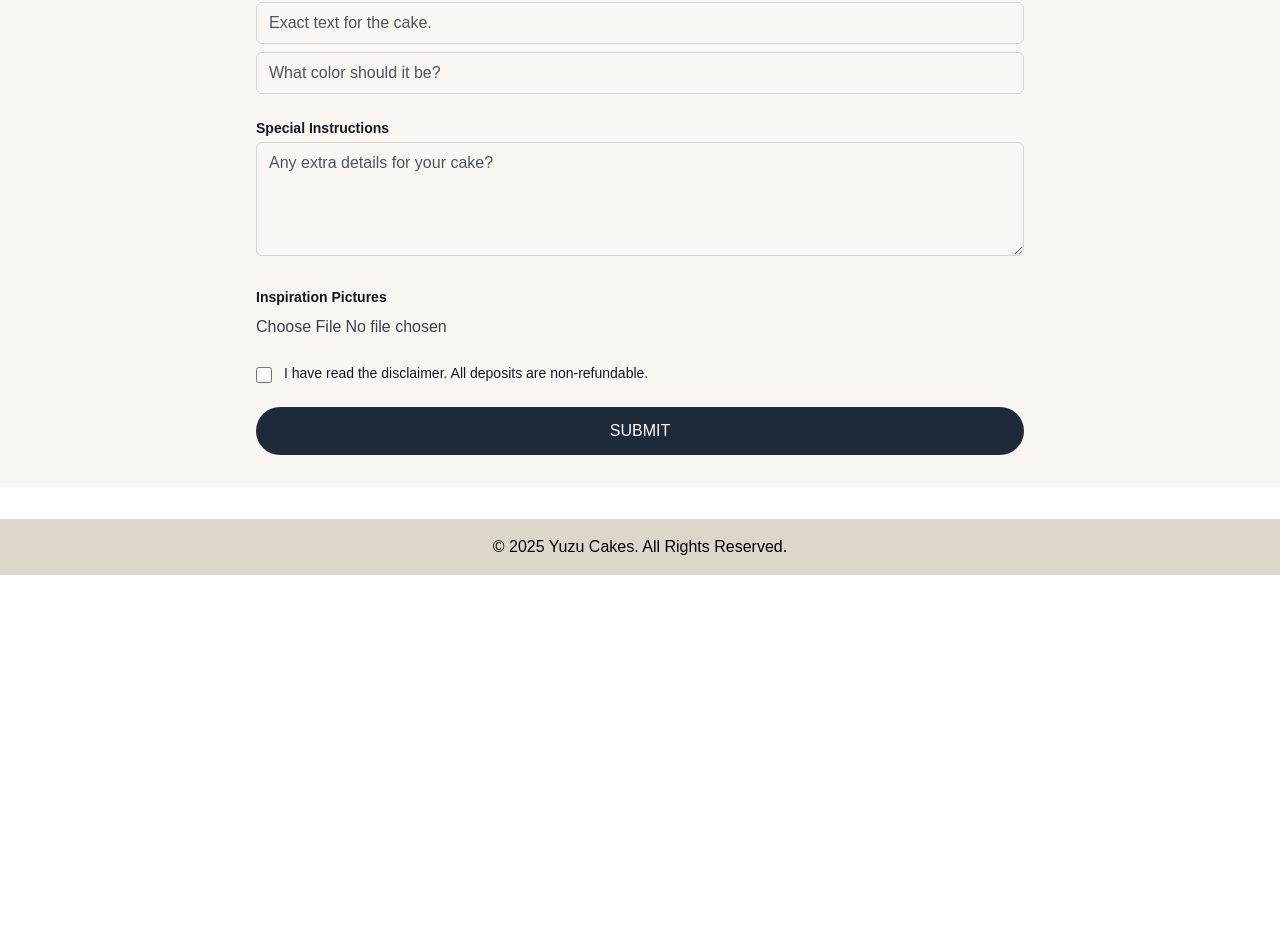
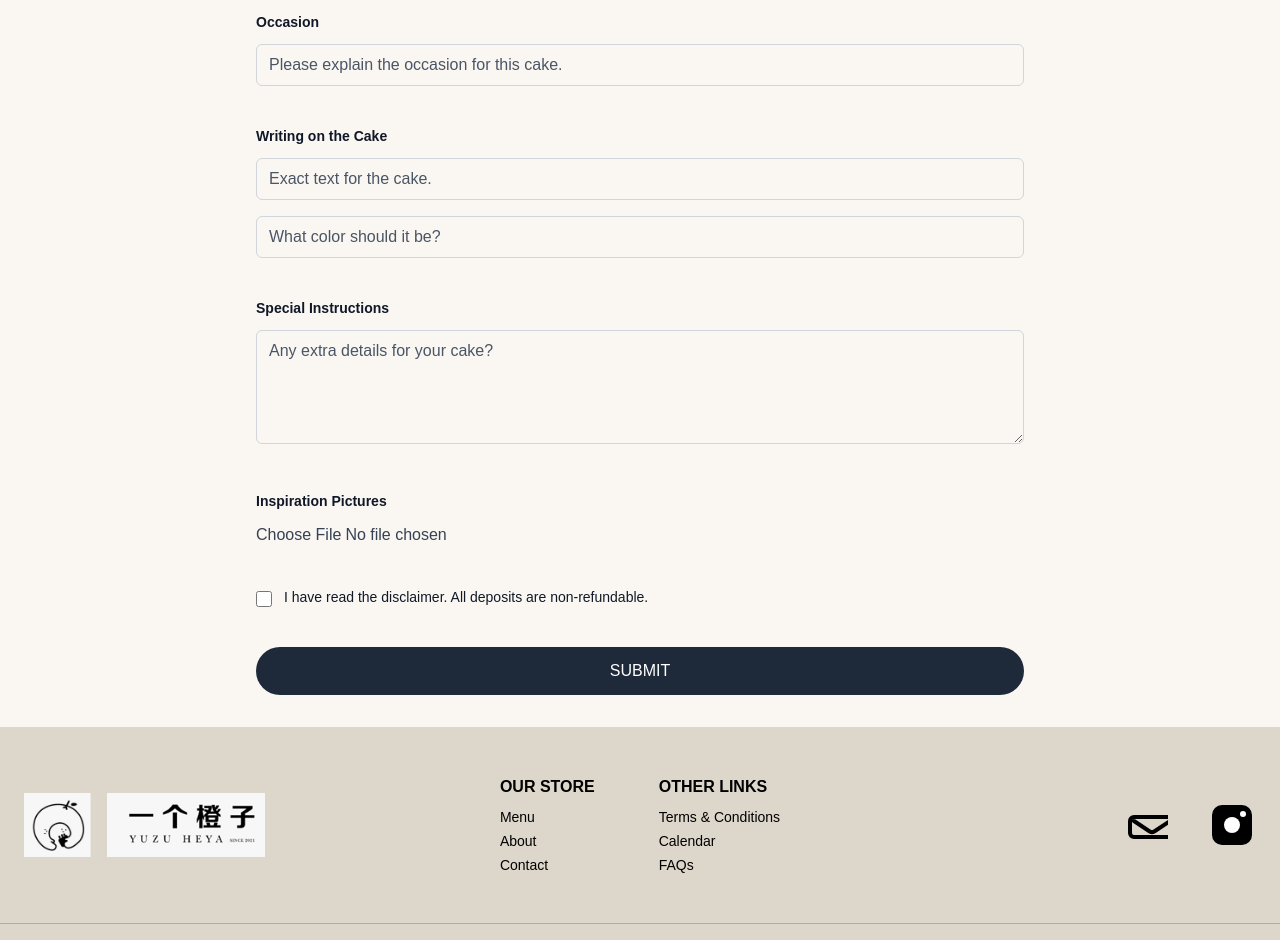
Before and after one commit to liamarlundeen/yuzu-cakes, a Next.js app: page /order-now in a window 1280 px wide. Shown: the part 776-1716 px from the top of the page. Before the commit the page ends 1351 px from the top, so only its background shows below. Built offline with nearby package versions, Linux system fonts and the light colour scheme.

Commit message:
footer strated

```diff
--- a/src/app/layout.tsx
+++ b/src/app/layout.tsx
@@ -47,8 +47,121 @@ export default function Layout({ children }: { children: React.ReactNode }) {
         {/* Main Content */}
         <main className="flex-grow">{children}</main> {/* The content will grow to take available space */}
 
-        <footer className="bg-[#DDD6CB] p-4 text-black text-center mt-8">
+        {/* <footer className="bg-[#DDD6CB] p-4 text-black text-center mt-8">
           <p>&copy; 2025 Yuzu Cakes. All Rights Reserved.</p>
+        </footer> */}
+        <footer className="bg-[#DDD6CB] text-black">
+          <div className="max-w-screen-xl mx-auto px-6 py-12 grid grid-cols-1 md:grid-cols-3 gap-8">
+            {/* Logo Column: row instead of column */}
+            <div className="flex items-center justify-center md:justify-start space-x-4">
+              <img
+                src="yuzu_logo.png"
+                alt="Yuzu Heya Logo"
+                className="h-16 w-auto"
+              />
+              <img
+                src="yuzu_head.png"
+                alt="Yuzu Heya Head"
+                className="h-16 w-auto"
+              />
+            </div>
+
+            {/* Links Columns */}
+            <div className="flex justify-center space-x-16">
+              {/* Our Store */}
+              <div>
+                <h3 className="font-semibold uppercase mb-2">Our Store</h3>
+                <ul className="space-y-1 text-sm">
+                  <li>
+                    <Link href="/menu">Menu</Link>
+                  </li>
+                  <li>
+                    <Link href="/about">About</Link>
+                  </li>
+                  <li>
+                    <Link href="/contact">Contact</Link>
+                  </li>
+                </ul>
+              </div>
+              {/* Other Links */}
+              <div>
+                <h3 className="font-semibold uppercase mb-2">Other Links</h3>
+                <ul className="space-y-1 text-sm">
+                  <li>
+                    <Link href="/terms">Terms &amp; Conditions</Link>
+                  </li>
+                  <li>
+                    <Link href="/calendar">Calendar</Link>
+                  </li>
+                  <li>
+                    <Link href="/faq">FAQs</Link>
+                  </li>
+                </ul>
+              </div>
+            </div>
+
+            {/* Get In Touch: */}
+            <div className="flex items-center justify-center md:justify-end space-x-10">
+              {/* Email Icon (Heroicon “Mail”) */}
+              <a
+                href="mailto:hello@yuzuheya.com"
+                className="text-black hover:text-gray-700"
+                aria-label="Email us"
+              >
+                <svg
+                  xmlns="http://www.w3.org/2000/svg"
+                  className="h-20 w-10"
+                  fill="none"
+                  viewBox="0 0 20 20"
+                  stroke="currentColor"
+                  strokeWidth={2}
+                >
+                  <path
+                    strokeLinecap="round"
+                    strokeLinejoin="round"
+                    d="M3 8l7.89 5.26a2 2 0 002.22 0L21 8m-18 8h18a2 2 0 002-2V8a2
+                      2 0 00-2-2H3a2 2 0 00-2 2v6a2 2 0 002 2z"
+                  />
+                </svg>
+              </a>
+
+              {/* Instagram Icon */}
+              <a
+                href="https://instagram.com/yuzuheya"
+                target="_blank"
+                rel="noreferrer"
+                className="text-black hover:text-gray-700"
+                aria-label="Instagram"
+              >
+                <svg
+                  xmlns="http://www.w3.org/2000/svg"
+                  className="h-12 w-12"
+                  fill="currentColor"
+                  viewBox="0 0 24 24"
+                >
+                  <rect
+                    x="2"
+                    y="2"
+                    width="20"
+                    height="20"
+                    rx="5"
+                    ry="5"
+                    stroke="none"
+                  />
+                  <circle cx="12" cy="12" r="4" fill="white" />
+                  <circle cx="17.5" cy="6.5" r="1.5" fill="white" />
+                </svg>
+              </a>
+            </div>
+
+          </div>
+
+          {/* Copyright */}
+          <div className="border-t border-black/20">
+            <p className="text-xs text-center py-4">
+              Copyright © 2025 YUZU CAKE
+            </p>
+          </div>
         </footer>
       </body>
     </html>
--- a/src/app/order-now/page.tsx
+++ b/src/app/order-now/page.tsx
@@ -14,7 +14,7 @@ export default function OrderNow() {
     const data = new FormData(form);
 
     try {
-      const res = await fetch("https://script.google.com/macros/s/AKfycbzWal1z0vyo2uwb3SKYodLyKJUFcdETdhDG4Hy9mfZ3Jerv2fkopjdbSbtXjUtgZsLd/exec", {
+      const res = await fetch("https://script.google.com/macros/s/AKfycbzW9fBnGerfyFzHp6XiU8B-LEk18Gay5NZ9Kp4L117dfbuawJZrIjw1ZdLicLzzdLz8/exec", {
         method: "POST",
         body: data,
       });
@@ -49,14 +49,14 @@ export default function OrderNow() {
         <form
           onSubmit={handleSubmit}
           encType="multipart/form-data"
-          className="mt-8 space-y-6"
+          className="mt-10 space-y-10"
         >
           {/* Name */}
           <div>
             <label className="block text-sm font-semibold text-gray-900">
               Name <span className="text-red-500">*</span>
             </label>
-            <div className="mt-1 grid grid-cols-1 sm:grid-cols-2 gap-4">
+            <div className="mt-3 grid grid-cols-1 sm:grid-cols-2 gap-8">
               <input
                 name="firstName"
                 type="text"
@@ -75,7 +75,7 @@ export default function OrderNow() {
           </div>
 
           {/* Email & Phone */}
-          <div className="grid grid-cols-1 sm:grid-cols-2 gap-6">
+          <div className="grid grid-cols-1 sm:grid-cols-2 gap-8">
             <div>
               <label className="block text-sm font-semibold text-gray-900">
                 Email <span className="text-red-500">*</span>
@@ -85,7 +85,7 @@ export default function OrderNow() {
                 type="email"
                 required
                 placeholder="you@example.com"
-                className="mt-1 w-full rounded-md border border-gray-300 px-3 py-2 placeholder-gray-600 focus:outline-none focus:ring-2 focus:ring-gray-300 text-gray-900"
+                className="mt-3 w-full rounded-md border border-gray-300 px-3 py-2 placeholder-gray-600 focus:outline-none focus:ring-2 focus:ring-gray-300 text-gray-900"
               />
             </div>
             <div>
@@ -97,7 +97,7 @@ export default function OrderNow() {
                 type="tel"
                 required
                 placeholder="(123) 456-7890"
-                className="mt-1 w-full rounded-md border border-gray-300 px-3 py-2 placeholder-gray-600 focus:outline-none focus:ring-2 focus:ring-gray-300 text-gray-900"
+                className="mt-3 w-full rounded-md border border-gray-300 px-3 py-2 placeholder-gray-600 focus:outline-none focus:ring-2 focus:ring-gray-300 text-gray-900"
               />
             </div>
           </div>
@@ -115,7 +115,7 @@ export default function OrderNow() {
               type="text"
               required
               placeholder="@yourhandle"
-              className="mt-1 w-full rounded-md border border-gray-300 px-3 py-2 placeholder-gray-600 focus:outline-none focus:ring-2 focus:ring-gray-300 text-gray-900"
+              className="mt-3 w-full rounded-md border border-gray-300 px-3 py-2 placeholder-gray-600 focus:outline-none focus:ring-2 focus:ring-gray-300 text-gray-900"
             />
           </div>
 
@@ -128,7 +128,7 @@ export default function OrderNow() {
               name="pickupDate"
               type="date"
               required
-              className="mt-1 w-full rounded-md border border-gray-300 px-3 py-2 placeholder-gray-600 focus:outline-none focus:ring-2 focus:ring-gray-300 text-gray-900"
+              className="mt-3 w-full rounded-md border border-gray-300 px-3 py-2 placeholder-gray-600 focus:outline-none focus:ring-2 focus:ring-gray-300 text-gray-900"
             />
           </div>
 
@@ -138,7 +138,7 @@ export default function OrderNow() {
             Flavor <span className="text-red-500">*</span>
           </legend>
           {}
-          <div className="mt-2 flex flex-wrap gap-x-6 gap-y-2">
+          <div className="mt-3 flex flex-wrap gap-x-6 gap-y-2">
             {["Strawberry", "Biscoff", "Oreo"].map((flav) => (
               <label key={flav} className="inline-flex items-center">
                 <input
@@ -163,7 +163,7 @@ export default function OrderNow() {
               name="occasion"
               type="text"
               placeholder="Please explain the occasion for this cake."
-              className="mt-1 w-full rounded-md border border-gray-300 px-3 py-2 placeholder-gray-600 focus:outline-none focus:ring-2 focus:ring-gray-300 text-gray-900"
+              className="mt-3 w-full rounded-md border border-gray-300 px-3 py-2 placeholder-gray-600 focus:outline-none focus:ring-2 focus:ring-gray-300 text-gray-900"
             />
           </div>
 
@@ -176,13 +176,14 @@ export default function OrderNow() {
               name="writing"
               type="text"
               placeholder="Exact text for the cake."
-              className="mt-1 w-full rounded-md border border-gray-300 px-3 py-2 placeholder-gray-600 focus:outline-none focus:ring-2 focus:ring-gray-300 text-gray-900"
+              className="mt-3 w-full rounded-md border border-gray-300 px-3 py-2 placeholder-gray-600 focus:outline-none focus:ring-2 focus:ring-gray-300 text-gray-900"
             />
+
             <input
               name="writingColor"
               type="text"
               placeholder="What color should it be?"
-              className="mt-2 w-full rounded-md border border-gray-300 px-3 py-2 placeholder-gray-600 focus:outline-none focus:ring-2 focus:ring-gray-300 text-gray-900"
+              className="mt-4 w-full rounded-md border border-gray-300 px-3 py-2 placeholder-gray-600 focus:outline-none focus:ring-2 focus:ring-gray-300 text-gray-900"
             />
           </div>
 
@@ -195,7 +196,7 @@ export default function OrderNow() {
               name="instructions"
               rows={4}
               placeholder="Any extra details for your cake?"
-              className="mt-1 w-full rounded-md border border-gray-300 px-3 py-2 placeholder-gray-600 focus:outline-none focus:ring-2 focus:ring-gray-300 text-gray-900"
+              className="mt-3 w-full rounded-md border border-gray-300 px-3 py-2 placeholder-gray-600 focus:outline-none focus:ring-2 focus:ring-gray-300 text-gray-900"
             />
           </div>
 
@@ -207,7 +208,7 @@ export default function OrderNow() {
             <input
               name="upload"
               type="file"
-              className="mt-2 block w-full text-gray-700"
+              className="mt-3 block w-full text-gray-700"
             />
           </div>
 
```
